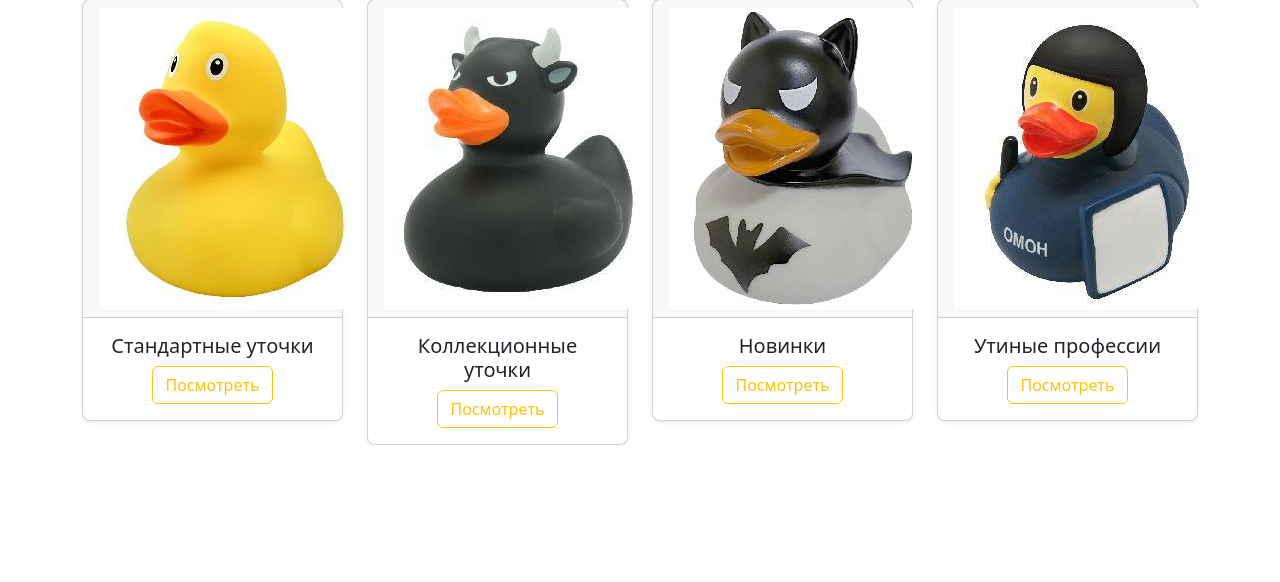
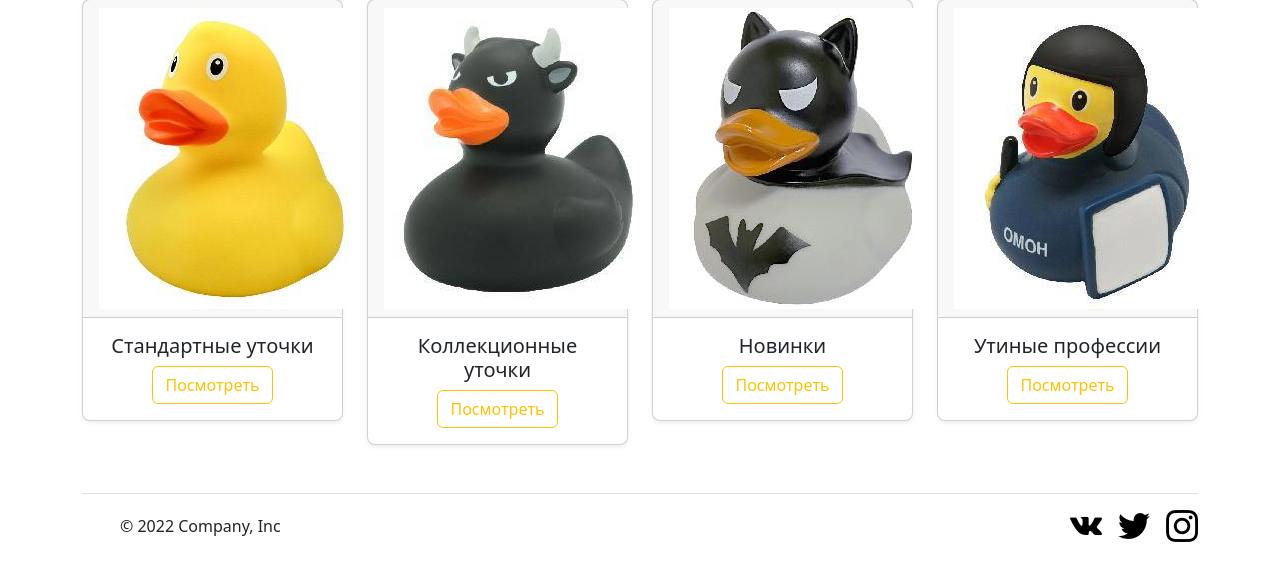
Before and after one commit to Infuzoria/duck_shop, a Django app: template catalog/templates/home_page.html in a window 1280 px wide. Shown: the part 380-962 px from the top of the page. Before the commit the page ends 825 px from the top, so only its background shows below. Run offline with Django 4.2, Linux system fonts and the light colour scheme; the template is opened without the code that fills it, so the values that code supplies are empty.

Commit message:
Добавили footer

```diff
--- a/catalog/templates/home_page.html
+++ b/catalog/templates/home_page.html
@@ -94,6 +94,30 @@
         </div>
     </div>
 </div>
+<div class="container mt-5">
+    <footer class="d-flex flex-wrap justify-content-between align-items-center py-3 my-4 border-top">
+        <div class="col-md-4 d-flex align-items-center">
+            <a href="/" class="mb-3 me-2 mb-md-0 text-muted text-decoration-none lh-1">
+                <svg class="bi" width="30" height="24">
+                    <use xlink:href="#bootstrap"></use>
+                </svg>
+            </a>
+            <span class="mb-3 mb-md-0">© 2022 Company, Inc</span>
+        </div>
+
+        <ul class="nav col-md-4 justify-content-end list-unstyled d-flex">
+            <li class="ms-3"><a class="text-muted" href="#">
+                <img src="../images/social.png" alt="">
+            </a></li>
+            <li class="ms-3"><a class="text-muted" href="#">
+                <img src="../images/twitter.png" alt="">
+            </a></li>
+            <li class="ms-3"><a class="text-muted" href="#">
+                <img src="../images/instagram.png" alt="">
+            </a></li>
+        </ul>
+    </footer>
+</div>
 
 <script src="https://cdn.jsdelivr.net/npm/bootstrap@5.3.2/dist/js/bootstrap.bundle.min.js"
         integrity="sha384-C6RzsynM9kWDrMNeT87bh95OGNyZPhcTNXj1NW7RuBCsyN/o0jlpcV8Qyq46cDfL"
```
